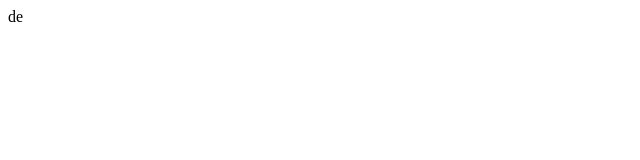
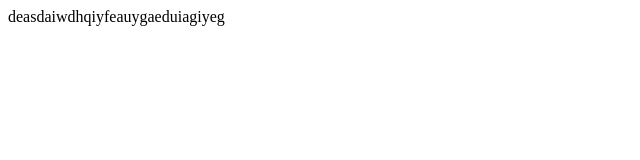
Before and after one commit to Thorfin6666/githubdemo, a plain HTML site: page index.html in a window 1280 px wide. Shown: the whole page, without its empty margins (0-640 px from the left). Drawn offline with Linux system fonts and the light colour scheme.

Commit message:
second save

```diff
--- a/index.html
+++ b/index.html
@@ -6,6 +6,6 @@
     <title>Document</title>
 </head>
 <body>
-    de
+    deasdaiwdhqiyfeauygaeduiagiyeg
 </body>
 </html>
```
